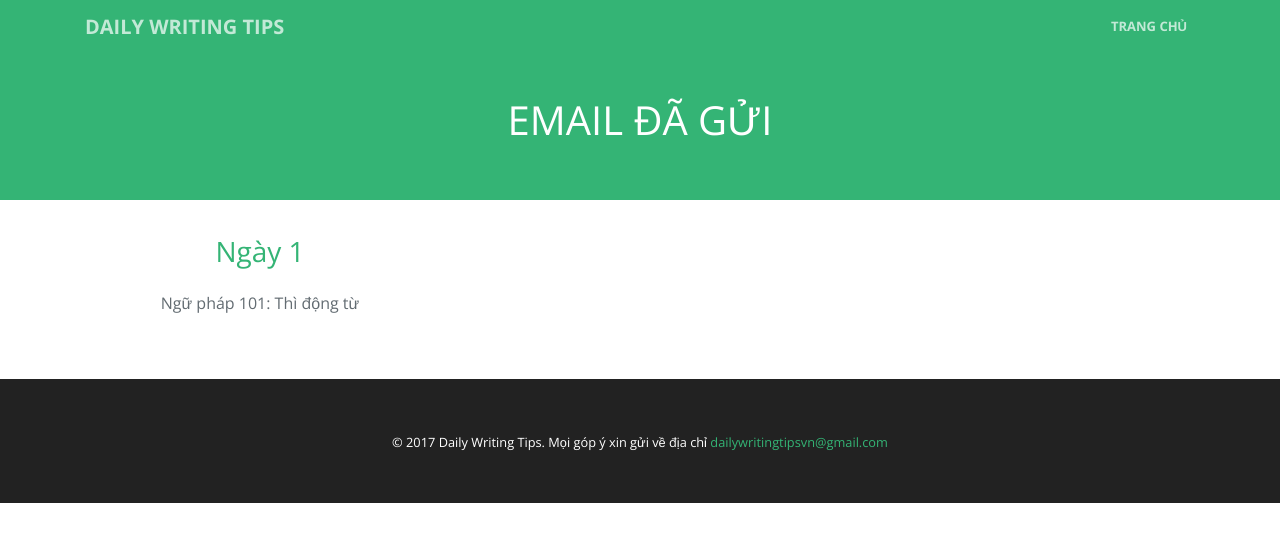
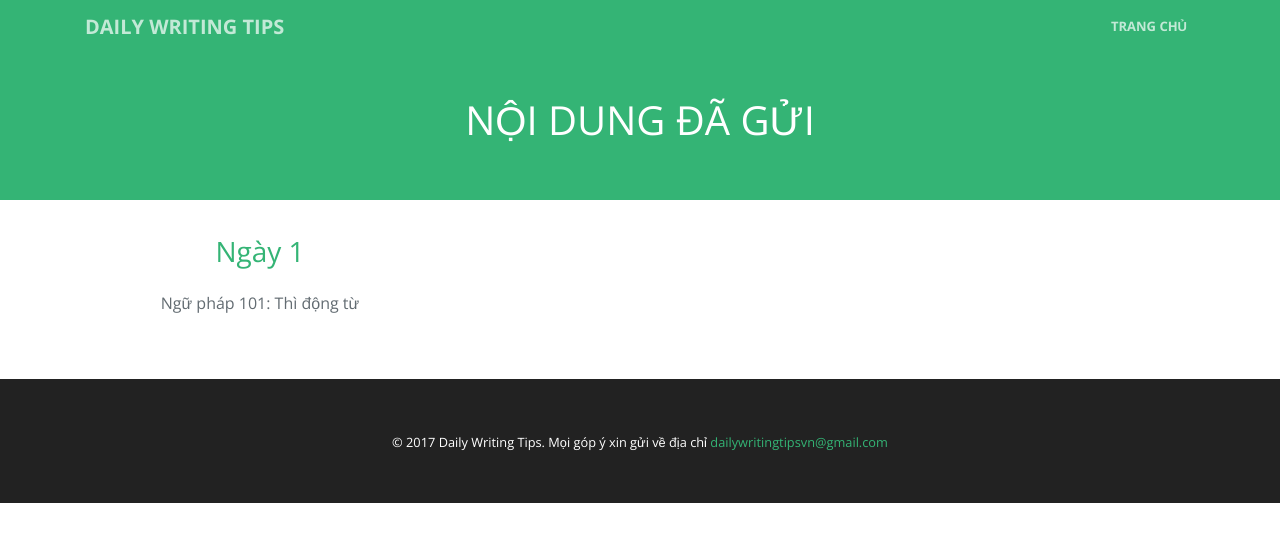
Before and after one commit to nghong/daily-writing-tips, a website: page archive/index.html in a window 1280 px wide. Drawn offline with nearby package versions, Linux system fonts and the light colour scheme.

Commit message:
Changed header of archive

```diff
--- a/archive/index.html
+++ b/archive/index.html
@@ -88,7 +88,7 @@
     <div class="container">
       <div class="row">
         <div class="col-lg-8 offset-lg-2 text-center pt-5">
-          <h1 class="section-heading text-white">EMAIL ĐÃ GỬI</h1>
+          <h1 class="section-heading text-white">NỘI DUNG ĐÃ GỬI</h1>
         </div>
       </div>
     </div>
```
